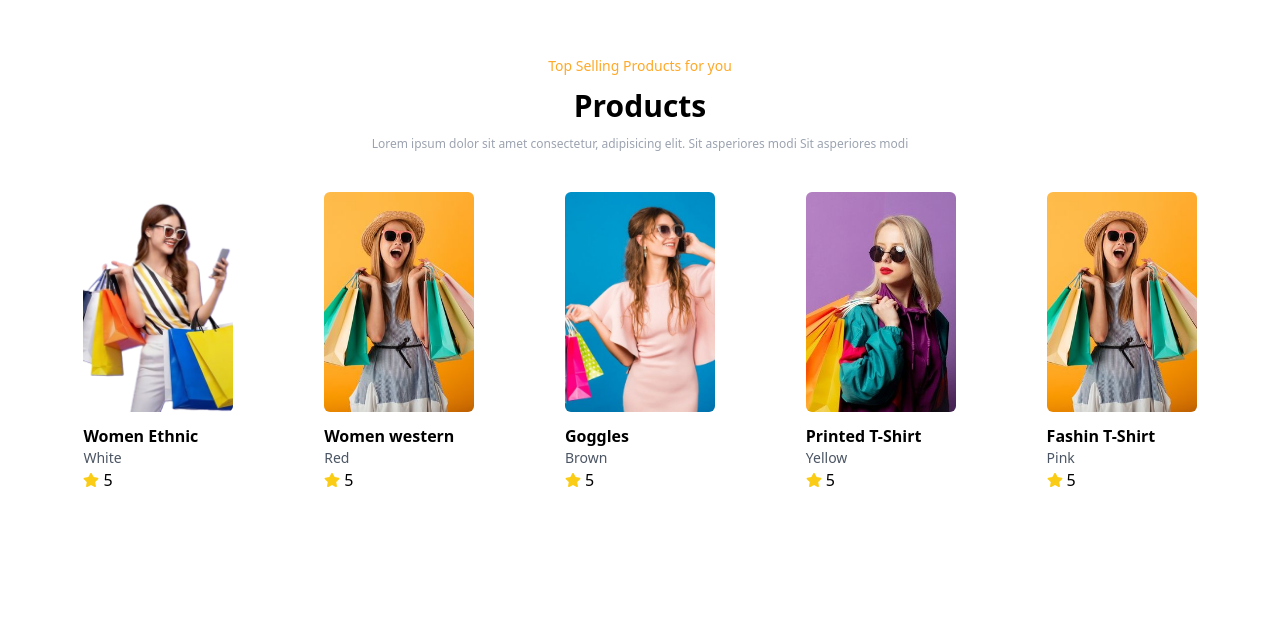
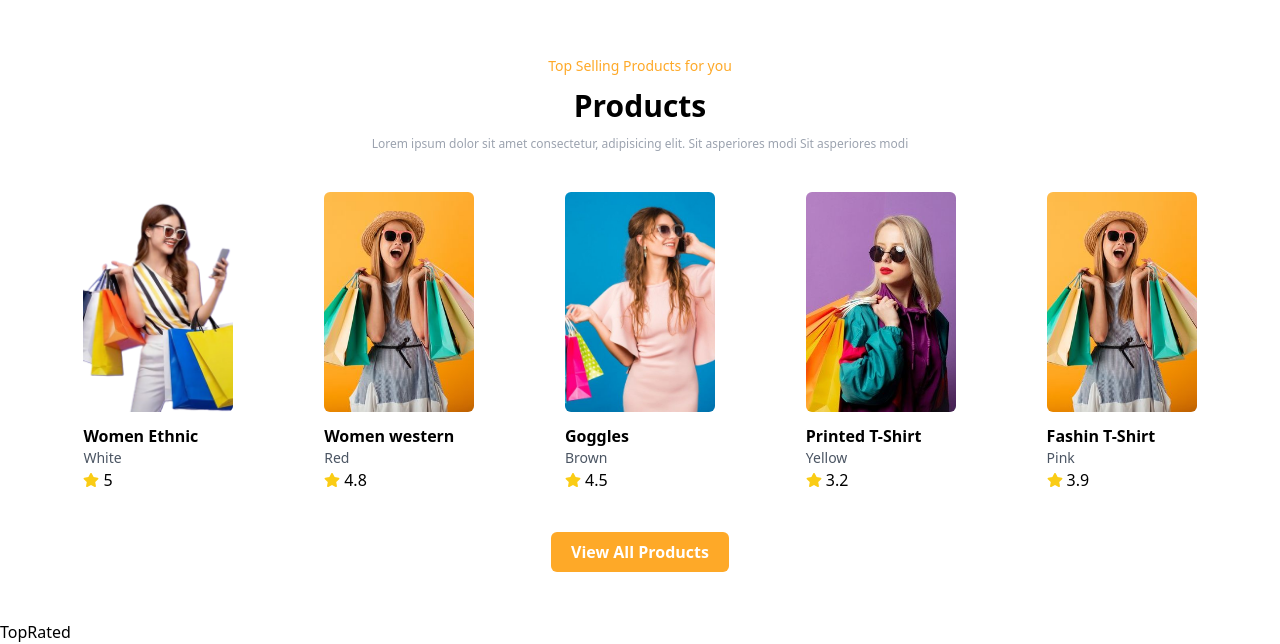
Before and after one commit to Mariem213/Shopping-E_Commerce, a React (Vite) app: page / in a window 1280 px wide. Shown: the part 742-1386 px from the top of the page. Before the commit the page ends 1282 px from the top, so only its background shows below. Built offline with nearby package versions, Linux system fonts and the light colour scheme.

Commit message:
Finish Women Products Section

```diff
--- a/src/App.jsx
+++ b/src/App.jsx
@@ -2,6 +2,7 @@ import React from 'react';
 import Navbar from "./components/Navbar"
 import Header from './components/Header';
 import Products from './components/Products';
+import TopRated from './components/TopRated';
 import AOS from 'aos';
 import 'aos/dist/aos.css';
 
@@ -22,6 +23,7 @@ const App = () => {
       <Navbar/>
       <Header />
       <Products />
+      <TopRated />
     </div>
   )
 }
--- a/src/components/Products.jsx
+++ b/src/components/Products.jsx
@@ -19,7 +19,7 @@ const ProductData = [
         id: 2,
         img: Img2,
         title: "Women western",
-        rating: 5.0,
+        rating: 4.8,
         color: "Red",
         aosDelay: 0
     },
@@ -27,7 +27,7 @@ const ProductData = [
         id: 3,
         img: Img3,
         title: "Goggles",
-        rating: 5.0,
+        rating: 4.5,
         color: "Brown",
         aosDelay: 0
     },
@@ -35,7 +35,7 @@ const ProductData = [
         id: 4,
         img: Img4,
         title: "Printed T-Shirt",
-        rating: 5.0,
+        rating: 3.2,
         color: "Yellow",
         aosDelay: 0
     },
@@ -43,7 +43,7 @@ const ProductData = [
         id: 5,
         img: Img5,
         title: "Fashin T-Shirt",
-        rating: 5.0,
+        rating: 3.9,
         color: "Pink",
         aosDelay: 0
     }
@@ -79,7 +79,7 @@ const Products = () => {
                                         className='
                                             h-[220px] w-[150px]
                                             object-cover rounded-md
-                                            '
+                                        '
                                     />
                                     <div>
                                         <h3 className='font-semibold'>{data.title}</h3>
@@ -93,6 +93,23 @@ const Products = () => {
                             ))
                         }
                     </div>
+
+                    <div
+                        data-aos="fade-up"
+                        className='
+                            flex items-center justify-center
+                            mt-10 mb-10'
+                    >
+                        <button
+                            className='
+                            bg-main_color text-white hover:bg-second_color
+                            font-bold
+                            rounded-md
+                            px-5 py-2'
+                        >
+                            View All Products
+                        </button>
+                    </div>
                 </div>
             </div>
         </div>
--- /dev/null
+++ b/src/components/TopRated.jsx
@@ -0,0 +1,9 @@
+// import React from 'react'
+
+const TopRated = () => {
+    return (
+        <div>TopRated</div>
+    )
+}
+
+export default TopRated
```
